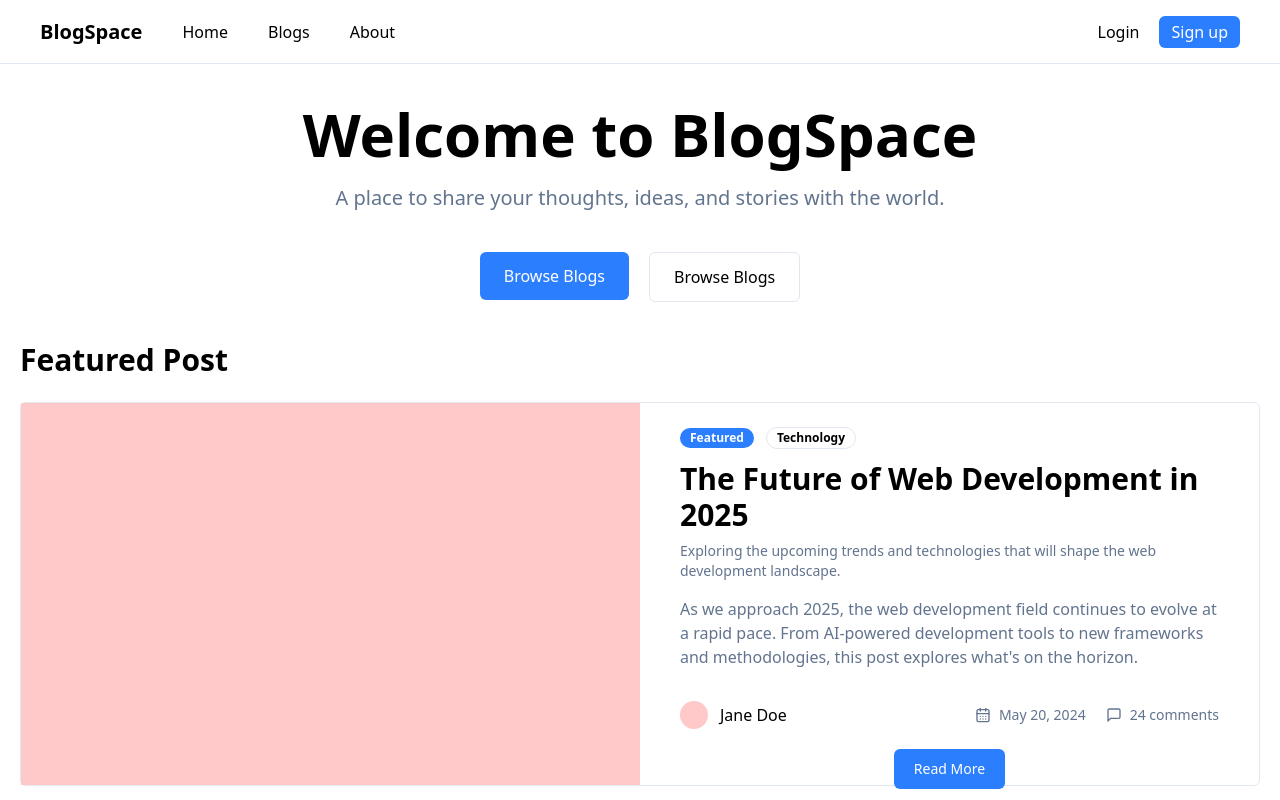
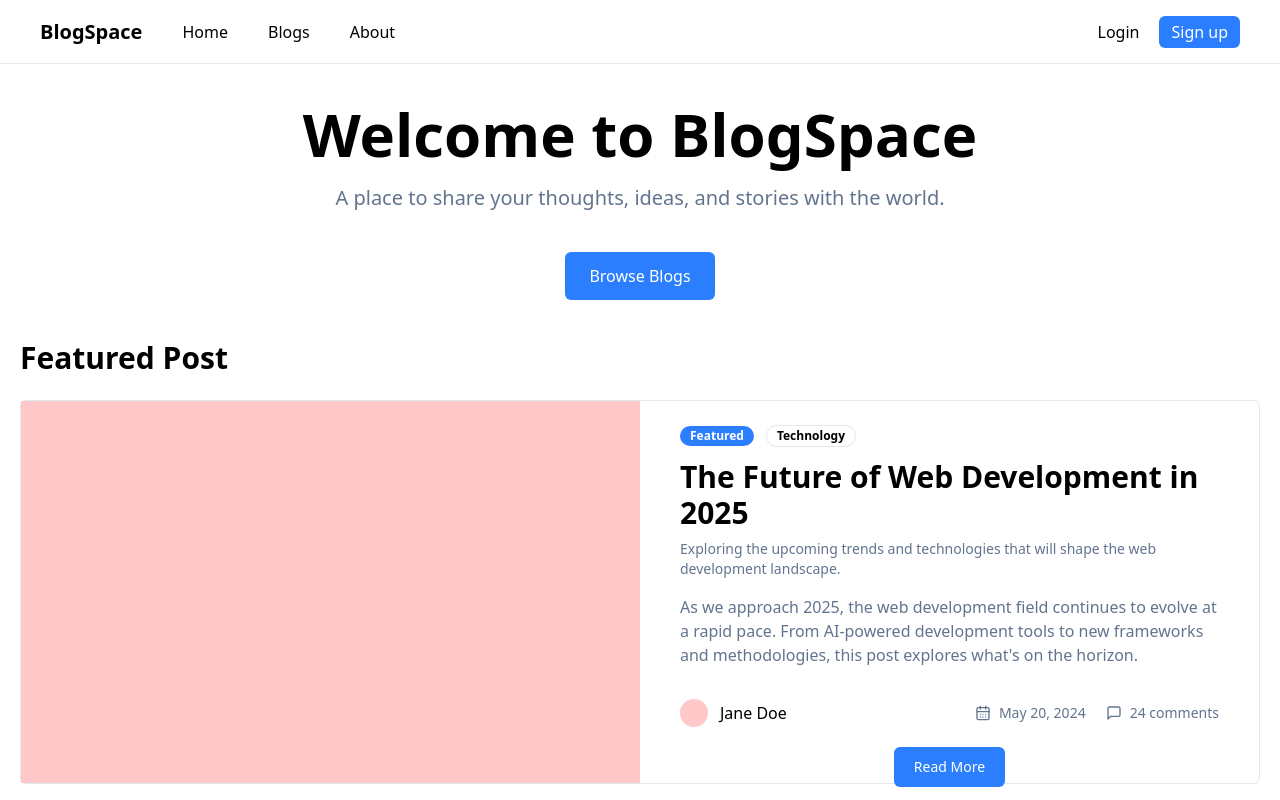
Before and after one commit to davidvchang/BlogSpace, a React (Vite) app in the folder frontend/: page / in a window 1280 px wide. Shown: the top 800 px of the page. Built offline with nearby package versions, Linux system fonts and the light colour scheme.

Commit message:
Change: button principal in home

```diff
--- a/frontend/src/pages/Home.tsx
+++ b/frontend/src/pages/Home.tsx
@@ -13,7 +13,6 @@ const Home:React.FC = () => {
 
         <div className='flex gap-5 pt-5'>
           <a href="/blogs" className='w-fit h-fit bg-blue-500 text-white font-medium py-3 px-6 rounded-md hover:brightness-110 hover:transition duration-300'>Browse Blogs</a>
-          <a href="/login" className='w-fit h-fit border border-slate-200 font-medium py-3 px-6 rounded-md hover:bg-slate-200 hover:transition duration-300'>Browse Blogs</a>
 
         </div>
       </div>
```
